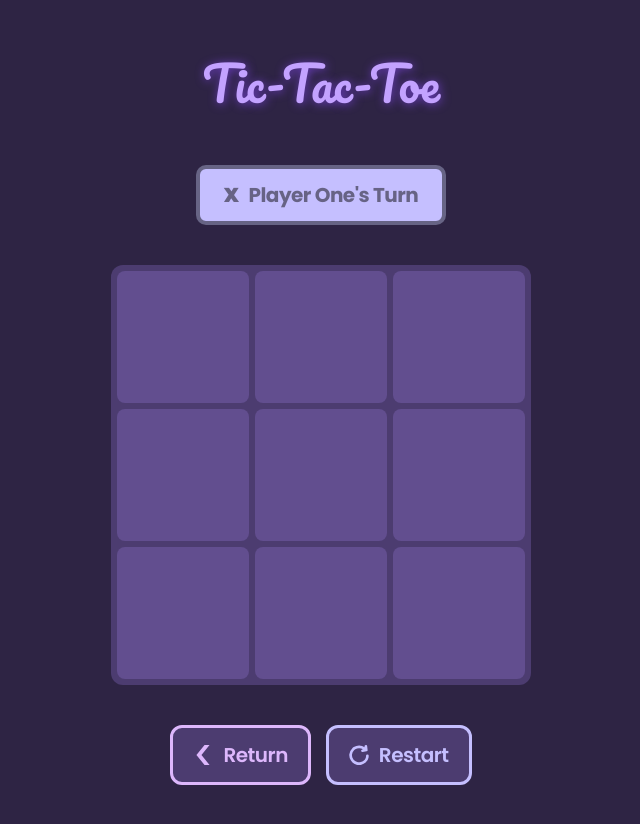
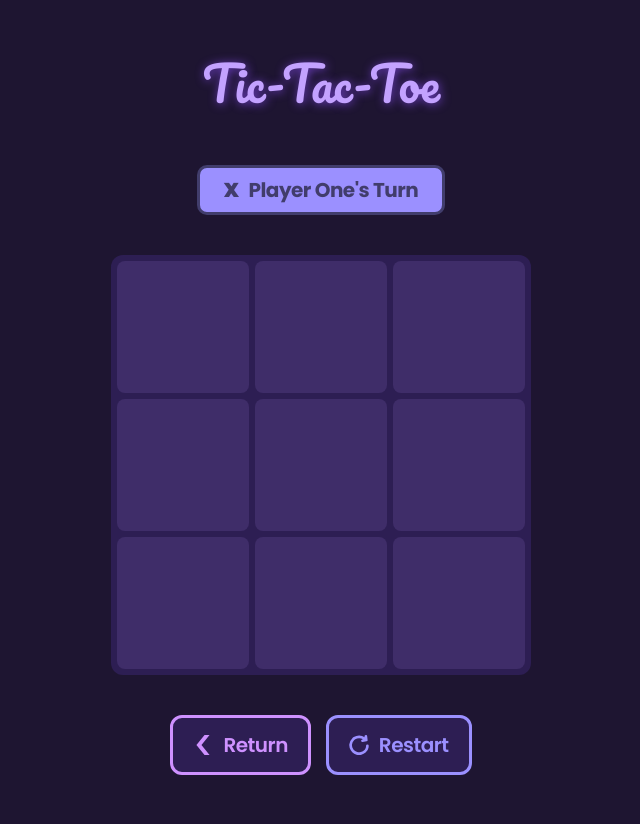
Before and after one commit to pavithiran-saravanan/tic-tac-toe, a plain HTML site: page index.html in a window 1280 px wide. Both pictures are taken after a click on the button "Start Game". Shown: the whole page, without its empty margins (319-959 px from the left). Drawn offline with Linux system fonts and the light colour scheme.

Commit message:
Make theme pop

```diff
--- a/style.css
+++ b/style.css
@@ -39,8 +39,23 @@
     --title: rgb(195, 162, 255);
     --marker: rgba(0, 0, 0, 0.479);
 
-    --bg-o-light: rgb(221, 183, 252);
-    --bg-x-light: rgb(197, 191, 255);
+    --bg-o-light: rgb(215, 170, 252);
+    --bg-x-light: rgb(181, 173, 255);
+
+
+    /* Darker Test*/
+    --bg-primary: rgb(30, 21, 49);
+    --bg-board:  rgb(45, 30, 83);
+    --bg-cell:  rgb(63, 45, 105);
+    --x: rgba(95, 106, 255, 0.712);
+    --bg-x: rgba(123, 125, 255, 0.712);
+    --o: rgba(202, 110, 255, 0.705);
+    --bg-o: rgba(195, 121, 255, 0.699);
+    --title: rgb(195, 162, 255);
+    --marker: rgba(0, 0, 0, 0.575);
+
+    --bg-o-light: rgb(206, 145, 255);
+    --bg-x-light: rgb(155, 144, 255);
 }
 
 body{
@@ -122,13 +137,13 @@ display: flex;
 
     font-size: 20px;
     font-weight: 700;
-    height: 60px;
+    height: 50px;
 
     color: var(--turn);
     padding: 0px 24px;
-    border: 4px solid var(--marker);
+    border: 3px solid var(--marker);
     color: var(--marker);
-    background-color: rgb(197, 191, 255);
+    background-color: var(--bg-x-light);
     user-select: none;
 
     /* height: 100px; */
@@ -141,7 +156,7 @@ display: flex;
 }
 
 .turn-main[turn='O']{
-    background-color: rgb(221, 183, 252);
+    background-color: var(--bg-o-light);
 }
 
 .turn-indicator:has(.turn-main[turn='O']) ~ .gameboard > .cell[mark='']:hover{
@@ -260,10 +275,6 @@ display: flex;
     gap: 20px;
     width: clamp(320px, 50%, 700px);
     margin: auto;
-}
-
-input{
-    width: 100%;
 }
 
 .btn-next{
@@ -387,3 +398,11 @@ input{
     /* color: var(--bg-o-light); */
     color: var(--marker);
 }
+
+.player-name{
+    width: 100%;
+}
+
+.player-name:focus{
+    background-color: var(--bg-board);
+}
```
